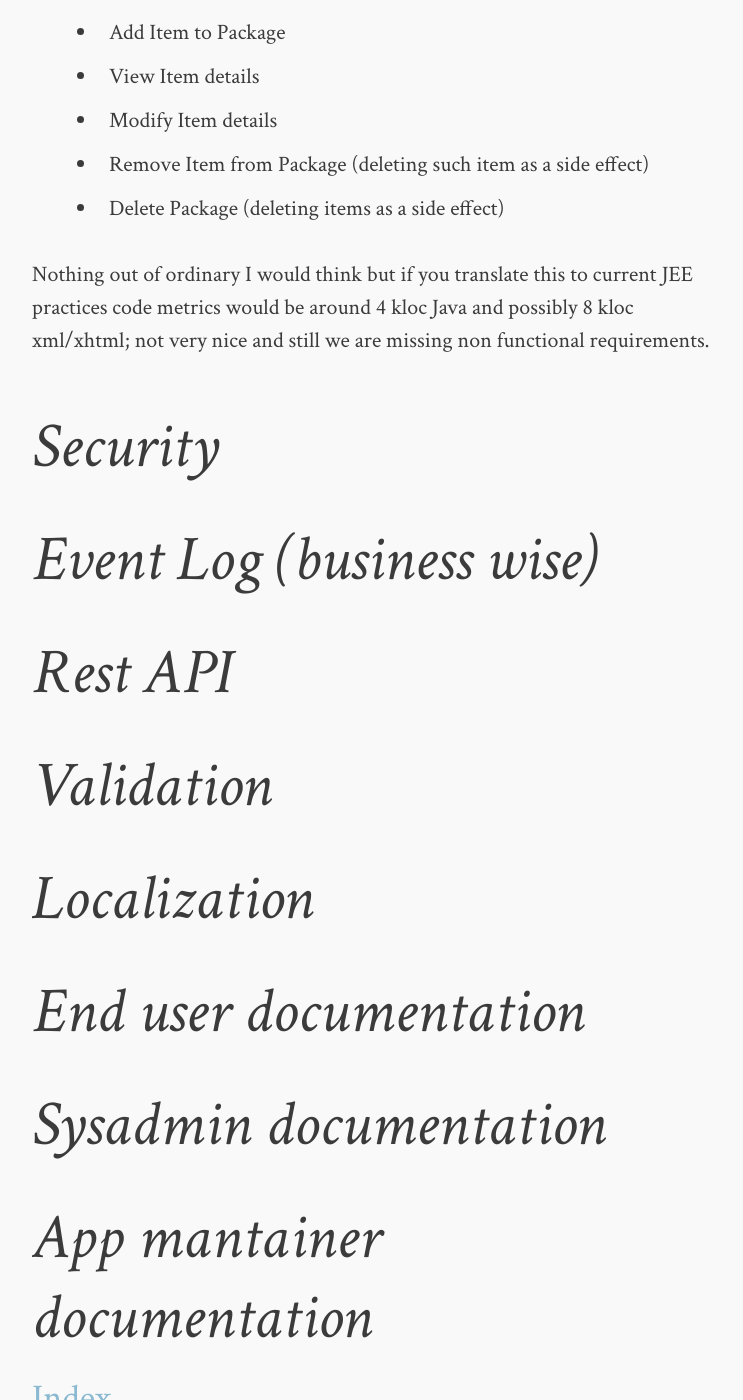
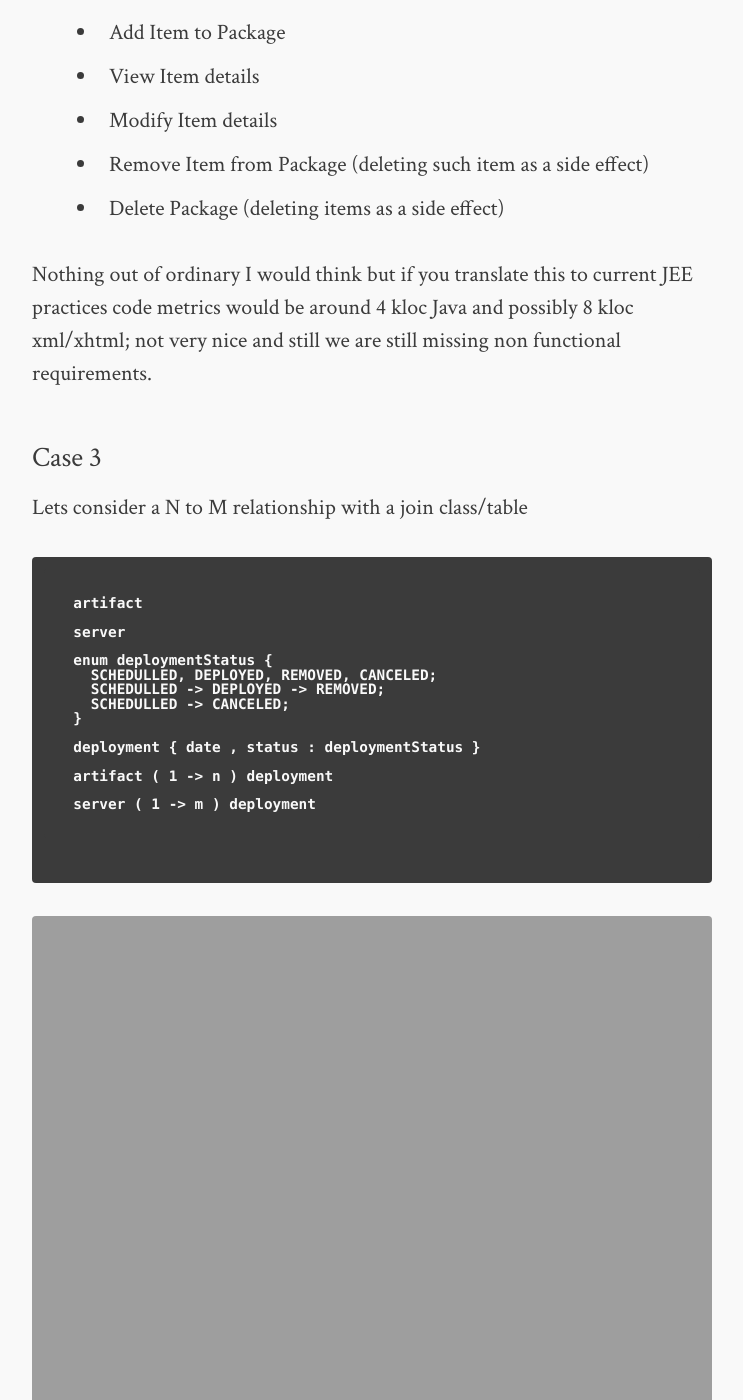
Before and after one commit to mtzmontiel/simple-concise, a Jekyll site: the page built from sampleUC.md, in a window 1280 px wide and 1400 px high, scrolled down 2591 px. Shown: the whole window, without its empty margins (268-1011 px from the left). Built offline with Jekyll 4.4.1, drawn with Linux system fonts in a browser that asks for light colours; some of the changed text lies outside the part shown.

Commit message:
Sample 03 UC

```diff
--- a/sampleUC.md
+++ b/sampleUC.md
@@ -89,8 +89,37 @@ Functional requirements include at least
 
 Nothing out of ordinary I would think but if you translate this to current JEE
 practices code metrics would be around 4 kloc Java and possibly
-8 kloc xml/xhtml; not very nice and still we are missing non functional
+8 kloc xml/xhtml; not very nice and still we are still missing non functional
 requirements.
+
+Case 3
+------
+
+Lets consider a N to M relationship with a join class/table
+
+~~~
+
+  artifact
+
+  server
+
+  enum deploymentStatus {
+    SCHEDULLED, DEPLOYED, REMOVED, CANCELED;
+    SCHEDULLED -> DEPLOYED -> REMOVED;
+    SCHEDULLED -> CANCELED;
+  }
+
+  deployment { date , status : deploymentStatus }
+
+  artifact ( 1 -> n ) deployment
+
+  server ( 1 -> m ) deployment
+
+~~~
+
+<img src="{{site.url}}/assets/dot/su-baui-deployment-status.dot.svg" />
+
+Now our user interface is getting a little complicated
 
 Security
 ========
```
